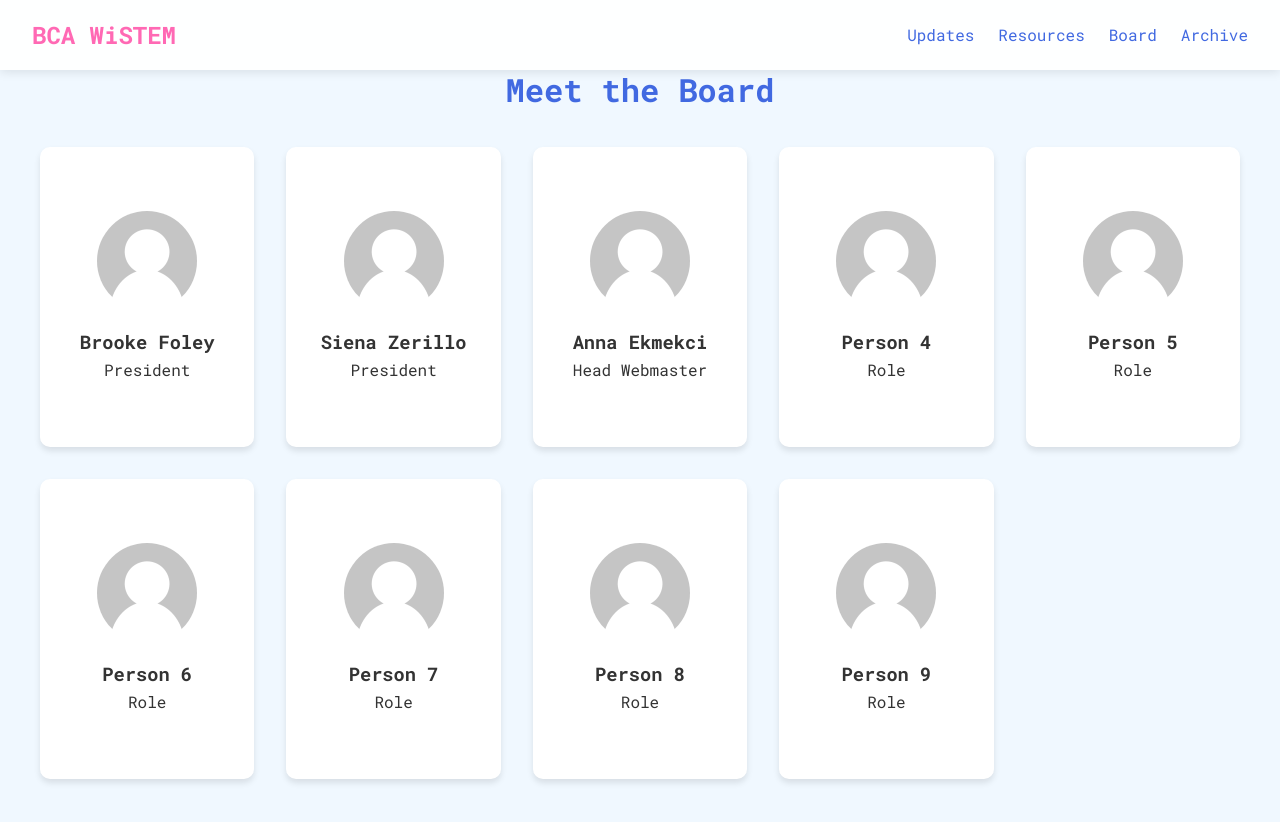
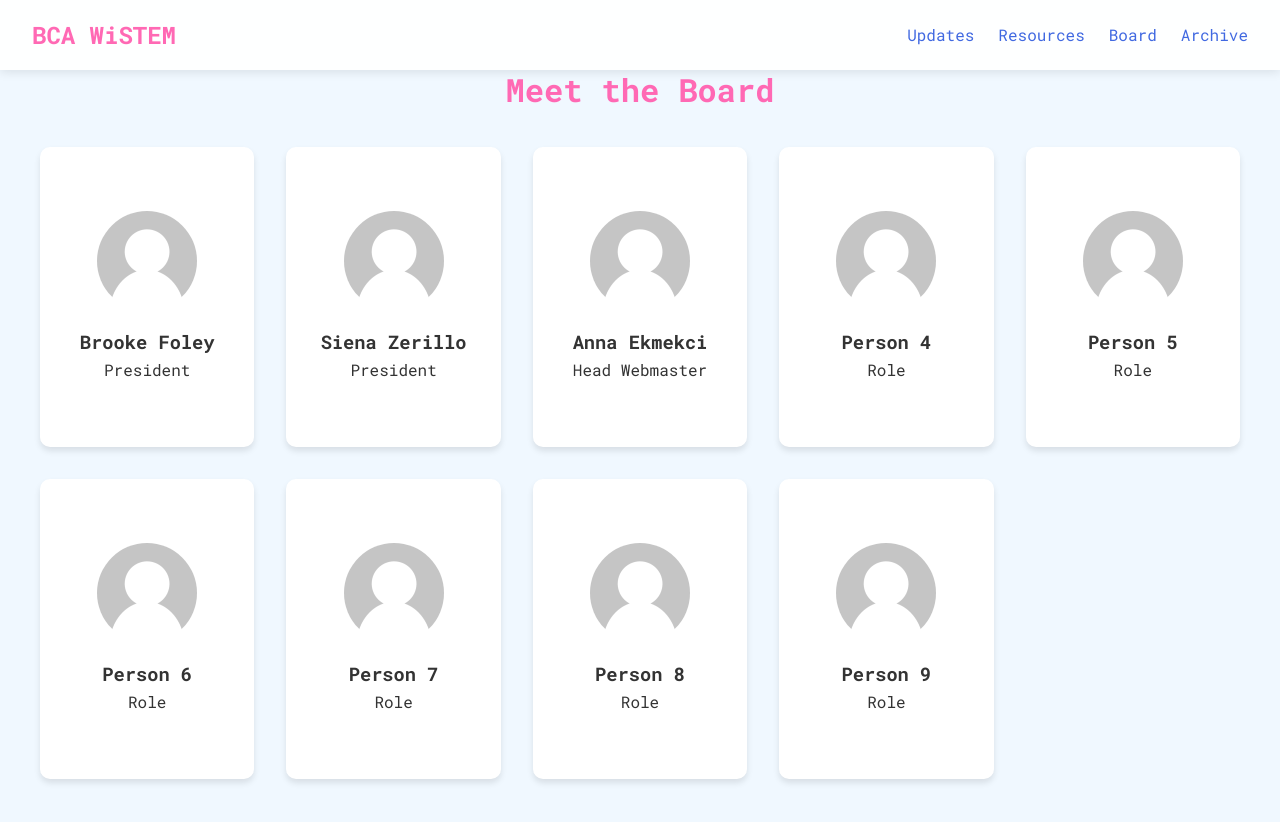
Before and after one commit to aekmekci72/BCAWiSTEM, a React (Create React App) app: page /#/board in a window 1280 px wide. Shown: the top 822 px of the page. Built offline with nearby package versions, Linux system fonts and the light colour scheme.

Commit message:
styling change

```diff
--- a/src/Board.css
+++ b/src/Board.css
@@ -17,6 +17,14 @@
   opacity: 0;
   transform: translateY(20px);
   transition: opacity 0.5s ease, transform 0.5s ease;
+}
+.meet-the-board h2 {
+  text-align: center;
+  color: var(--primary-color);
+  margin-bottom: 2rem;
+  font-size: 2rem;
+  font-family: 'Roboto Mono', monospace;
+  font-weight: 700;
 }
 .character-card-back .contact {
   font-style: italic;
```
